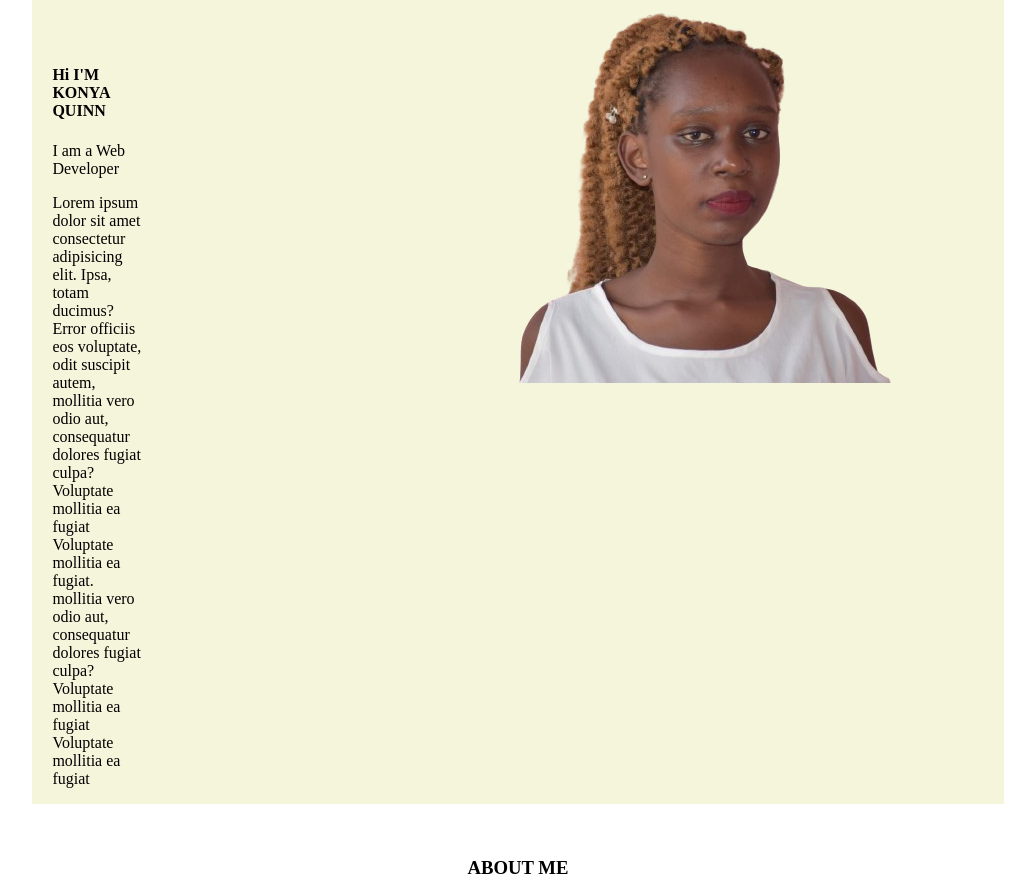
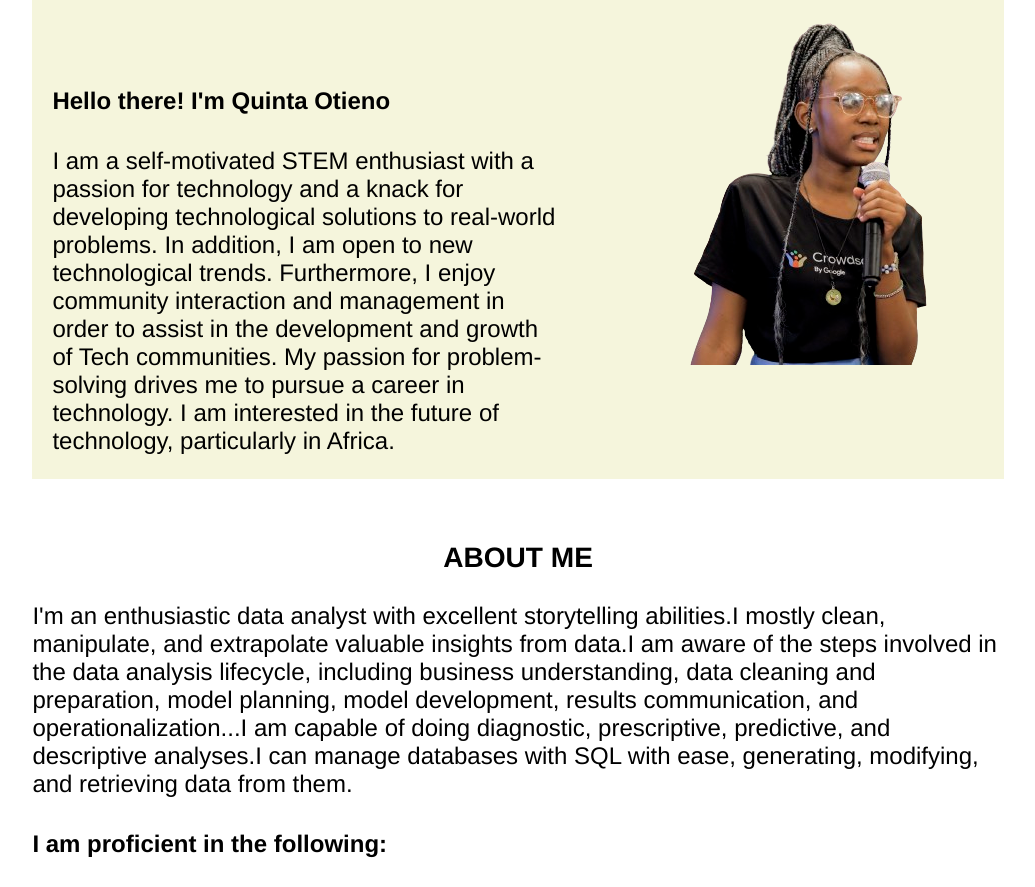
Before and after one commit to codegirl254/My-Portfolio, a plain HTML site: page index.html in a window 1280 px wide. Shown: the part 83-970 px from the top of the page, without its empty margins (122-1157 px from the left). Drawn offline with Linux system fonts and the light colour scheme.

Commit message:
changed font to Helventica 1.5em

```diff
--- a/index.html
+++ b/index.html
@@ -19,20 +19,20 @@
                 </div>
                 <div class="container1-content-image">
                     <div class="container1-content" >
-                        <h4>Hi I'M KONYA QUINN</h4>
-                        <p> I am a Web Developer</p>
-                        <p>Lorem ipsum dolor sit amet consectetur adipisicing elit. Ipsa, totam ducimus? Error officiis eos voluptate, odit suscipit autem,<br> mollitia vero odio aut, consequatur dolores fugiat culpa? Voluptate mollitia ea fugiat  Voluptate mollitia ea fugiat. <br>mollitia vero odio aut, consequatur dolores fugiat culpa? Voluptate mollitia ea fugiat  Voluptate mollitia ea fugiat</p>
+                        <h4>Hello there! I'm Quinta Otieno</h4>
+                        <p>I am a self-motivated STEM enthusiast with a passion for technology and a knack for developing technological solutions to real-world problems. In addition, I am open to new technological trends. Furthermore, I enjoy community interaction and management in order to assist in the development and growth of Tech communities. My passion for problem-solving drives me to pursue a career in technology. I am interested in the future of technology, particularly in Africa.</p>
                         <!-- <button class="holla">Holla Me</button> -->
                     </div>
                     <div class="container1-image">
-                        <img src="/images/portfolio image.png " alt="image goes here">
+                        <img src="/images/potrait.png" alt="image goes here">
                     </div>
                 </div>
                 </div>
             </div>
             <div class="about-section">
                 <h3 id="aboutMe"><b>ABOUT ME</b></h3>
-                <p>Lorem ipsum dolor sit amet consectetur, adipisicing elit. Distinctio commodi, asperiores esse, eligendi dolore eius labore necessitatibus facere facilis placeat dolorum eveniet voluptas totam dignissimos voluptatibus? Suscipit quis quod laudantium! Lorem ipsum dolor, sit amet consectetur adipisicing elit. Aperiam praesentium, tenetur et cum modi similique consequatur earum quae dolore, nesciunt quo enim minus, facilis quasi accusantium! Vel maiores deleniti dolorem.</p>
+                <p>I'm an enthusiastic data analyst with excellent storytelling abilities.I mostly clean, manipulate, and extrapolate valuable insights from data.I am aware of the steps involved in the data analysis lifecycle, including business understanding, data cleaning and preparation, model planning, model development, results communication, and operationalization...I am capable of doing diagnostic, prescriptive, predictive, and descriptive analyses.I can manage databases with SQL with ease, generating, modifying, and retrieving data from them.
+                </p>
                 <h4>I am proficient in the following:</h4>
                 <ul>
                     <li>Python</li>
@@ -49,6 +49,7 @@
                     <li>Matplotlib</li>
                     <li>Seaborn</li>
                     <li>PowerBi</li>
+                    <li>Tableaugit </li>
                 </ul>
             </div>
             <div class="container2">
--- a/style.css
+++ b/style.css
@@ -3,6 +3,8 @@
 @media (min-width: 1024px) {
     body {
         font-size: 16px;
+        font-family:Helvetica;
+        font-size: 1.5em;
 
     }
     .container {
@@ -96,7 +98,8 @@
 
 }
 .container1-image{
-    margin-left: 250px;
+    margin-left: 0px;
+
 }
 .container1-content{
     padding-top: 70px;
```
Also changed, not shown: images/potrait.png (added), images/twitter-removebg-preview.png (added).
